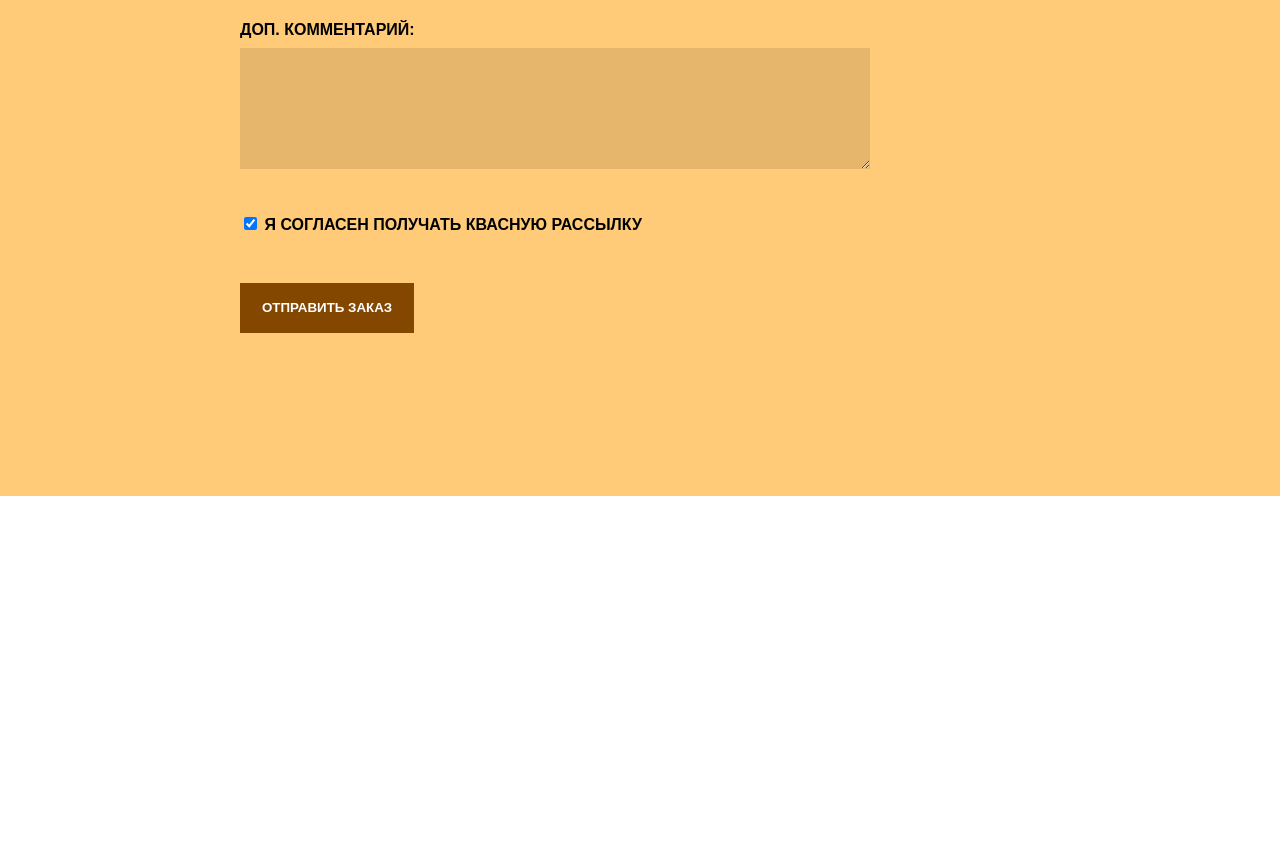
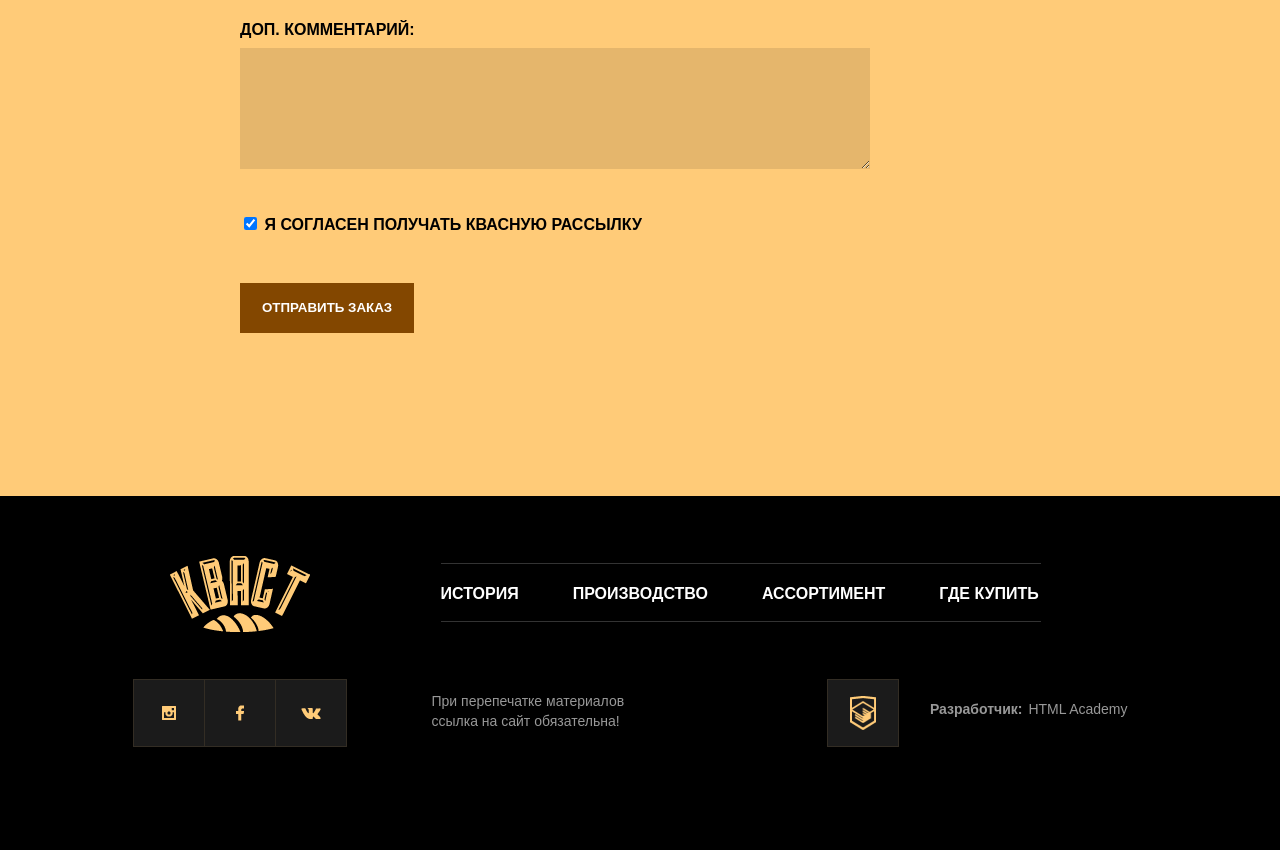
Before and after one commit to KazimirS46/-raining-project, a plain HTML site: page index.html in a window 1280 px wide. Shown: the part 4661-5511 px from the top of the page. Before the commit the page ends 5157 px from the top, so only its background shows below. Drawn offline with Linux system fonts and the light colour scheme.

Commit message:
Footer done

```diff
--- a/index.html
+++ b/index.html
@@ -253,28 +253,30 @@
   	</div>
 
 
-  	<!--<div class="page-footer">
-  		<div class="container">
-	  		<div class="footer-top">
+  	<div class="page-footer">
+  		<div class="container2">
+	  		<div class="footer-top clearfix">
 	  			<div class="footer-logo">
 	  			    <img src="img/logo.png" class="logo" alt="Кваст" width="140" height="76">
 	  			</div>
-	  			<ul class="main-nav">
+	  			<ul class="main-nav2">
 	  				<li><a href="#" title="Подробнее про квас">История</a></li>
 	  			    <li><a href="#" title="Как мы делаем квас">Производство</a></li>
 	  			    <li><a href="#" title="Посмотреть все наименования">Ассортимент</a></li>
 	  			    <li><a href="#" title="Заказать квас">Где купить</a></li>
 	  			</ul>
 	  		</div>
-	  		<div class="footer-bottom">
-	  				<a class="social-btn" href="https://www.instagram.com/" target="_blank">Инстаграм</a>
-	  				<a class="social-btn" href="https://www.facebook.com/" target="_blank">Фейсбук</a>
-	  				<a class="social-btn" href="https://vk.com/" target="_blank">Вконтакте</a>
-	  		    <p>При перепечатке материалов ссылка на сайт обязательна!</p>
-	  		    <p><img src="img/htmlacademy.png" alt="htmlacademy-logo"><b>Разработчик:</b> <a href="https://htmlacademy.ru" target="_blank">HTML Academy</a></p>
+	  		<div class="footer-bottom clearfix">
+	  			<div class="social">
+	  				<a class="social-btn social-btn-insta" href="https://www.instagram.com/" target="_blank">Инстаграм</a>
+	  				<a class="social-btn social-btn-fb" href="https://www.facebook.com/" target="_blank">Фейсбук</a>
+	  				<a class="social-btn social-btn-vk" href="https://vk.com/" target="_blank">Вконтакте</a>
+  				</div>
+	  		    <p class="link">При перепечатке материалов ссылка на сайт обязательна!</p>
+	  		    <p class="academy clearfix"><img src="img/htmlacademy.png" alt="htmlacademy-logo" width="26" height="34"><b>Разработчик:</b><a href="https://htmlacademy.ru" target="_blank">HTML Academy</a></p>
 	  		</div>
 	  	</div>
-  	</div>-->
+  	</div>
 
 
   </body>
--- a/style.css
+++ b/style.css
@@ -87,11 +87,13 @@ ul {
 	}
 
 
-
-
-
 .container {
 	width: 800px;
+	margin: 0 auto;
+}
+
+.container2 {
+	width: 1015px;
 	margin: 0 auto;
 }
 
@@ -120,8 +122,7 @@ ul {
 	background-size: cover;
 }
 
-	.page-header,
-	.page-footer {
+	.page-header {
 		padding-top: 60px;
 		color: #c3c3c3;
 		background-color: #000000;
@@ -172,13 +173,11 @@ ul {
 
 		.main-nav a:hover {
 			color: rgba(255, 203, 120, 1);
-			border-top: 1px solid rgba(255, 255, 255, 0.2);
 			border-bottom: 1px solid rgba(255, 255, 255, 1);
 		}
 
 		.main-nav a:active {
 			color: rgba(255, 203, 120, 0.3);
-			border-top: 1px solid rgba(255, 255, 255, 0.2);
 			border-bottom: 1px solid rgba(255, 255, 255, 1);
 		}
 
@@ -349,6 +348,9 @@ ul {
 				line-height: 30px;
 				color: #404040;
 			}
+
+
+
 
 
 .history {
@@ -639,3 +641,161 @@ ul {
 				display: block;
 				min-height: 121px;
 			}
+
+
+.page-footer {
+	min-height: 294px;
+	padding-top: 60px;
+	background-color: #000000;
+}
+
+	.footer-top {
+		margin-bottom: 47px;
+	}
+
+		.footer-logo {
+			float: left;
+			margin-left: 37px;
+		}
+
+		.footer-logo img {
+			display: block;
+			height: 76px;
+		}
+
+		.main-nav2 {
+			float: right;
+			margin-top: 7px;
+			margin-right: 107px;
+			padding: 0;
+			width: 600px;
+			height: 57px;
+			list-style: none;
+			text-transform: uppercase;
+			border-top: 1px solid rgba(255, 255, 255, 0.2);
+			border-bottom: 1px solid rgba(255, 255, 255, 0.2);
+		}
+
+			.main-nav2 li {
+				float: left;
+				margin-right: 54px;
+			}
+
+			.main-nav2 li:last-child {
+				margin-right: 0;
+			}
+
+			.main-nav2 a {
+				display: inline-block;
+				padding-top: 22px;
+				padding-bottom: 19px;
+				font-weight: bold;
+				font-size: 16px;
+				line-height: 16px;
+				text-decoration: none;
+				color: rgba(255, 255, 255, 1);
+			}
+
+			.main-nav2 a:hover {
+				color: rgba(255, 203, 120, 1);
+				border-top: 1px solid rgba(255, 255, 255, 0.2);
+				border-bottom: 1px solid rgba(255, 255, 255, 1);
+			}
+
+			.main-nav2 a:active {
+				color: rgba(255, 203, 120, 0.3);
+				border-top: 1px solid rgba(255, 255, 255, 0.2);
+				border-bottom: 1px solid rgba(255, 255, 255, 1);
+			}
+
+		.social {
+			float: left;
+			font-size: 0;
+		}
+
+			.social-btn {
+				display: inline-block;
+				vertical-align: middle;
+				width: 70px;
+				height: 66px;
+				border: 1px solid #332d24;
+			}
+
+			.social-btn:not(:last-child) {
+				border-right: none;
+			}
+
+				.social-btn-insta {
+					background: url("img/icon-insta.png") no-repeat 50% 50% #1b1b1b;
+				}
+
+				.social-btn-fb {
+					background: url("img/icon-fb.png") no-repeat 50% 50% #1b1b1b;
+				}
+
+				.social-btn-vk {
+					background: url("img/icon-vk.png") no-repeat 50% 50% #1b1b1b;
+				}
+
+			.social-btn:hover {
+				border-color: rgb(97, 81, 56);
+			}
+
+			.social-btn:active {
+				border-color: rgb(97, 81, 56);
+				opacity: 0.5;
+			}
+
+		.link {
+			float: left;
+			display: block;
+			width: 200px;
+			margin: 0;
+			margin-top: 12px;
+			margin-left: 85px;
+			font-size: 14px;
+			line-height: 20px;
+			color: #989898;
+		}
+
+		.academy {
+			float: right;
+			display: block;
+			margin: 0;
+			margin-right: 20px;
+		}
+			.academy img {
+				display: block;
+				float: left;
+				border: 1px solid #332d24;
+				padding: 16px 22px;
+				background-color: #1b1b1b;
+			}
+
+			.academy img:hover {
+				border-color: rgb(97, 81, 56);
+			}
+
+			.academy img:active {
+				border-color: rgb(97, 81, 56);
+				opacity: 0.5;
+			}
+
+			.academy b,
+			.academy a {
+				display: inline-block;
+				float: left;
+				font-size: 14px;
+				line-height: 20px;
+				color: #989898;
+				margin: 20px 0;
+			}
+
+			.academy b {
+				margin-left: 31px;
+			}
+
+			.academy a {
+				margin-left: 6px;
+				text-decoration: none;
+			}
```
Also changed, not shown: 1 other file.
